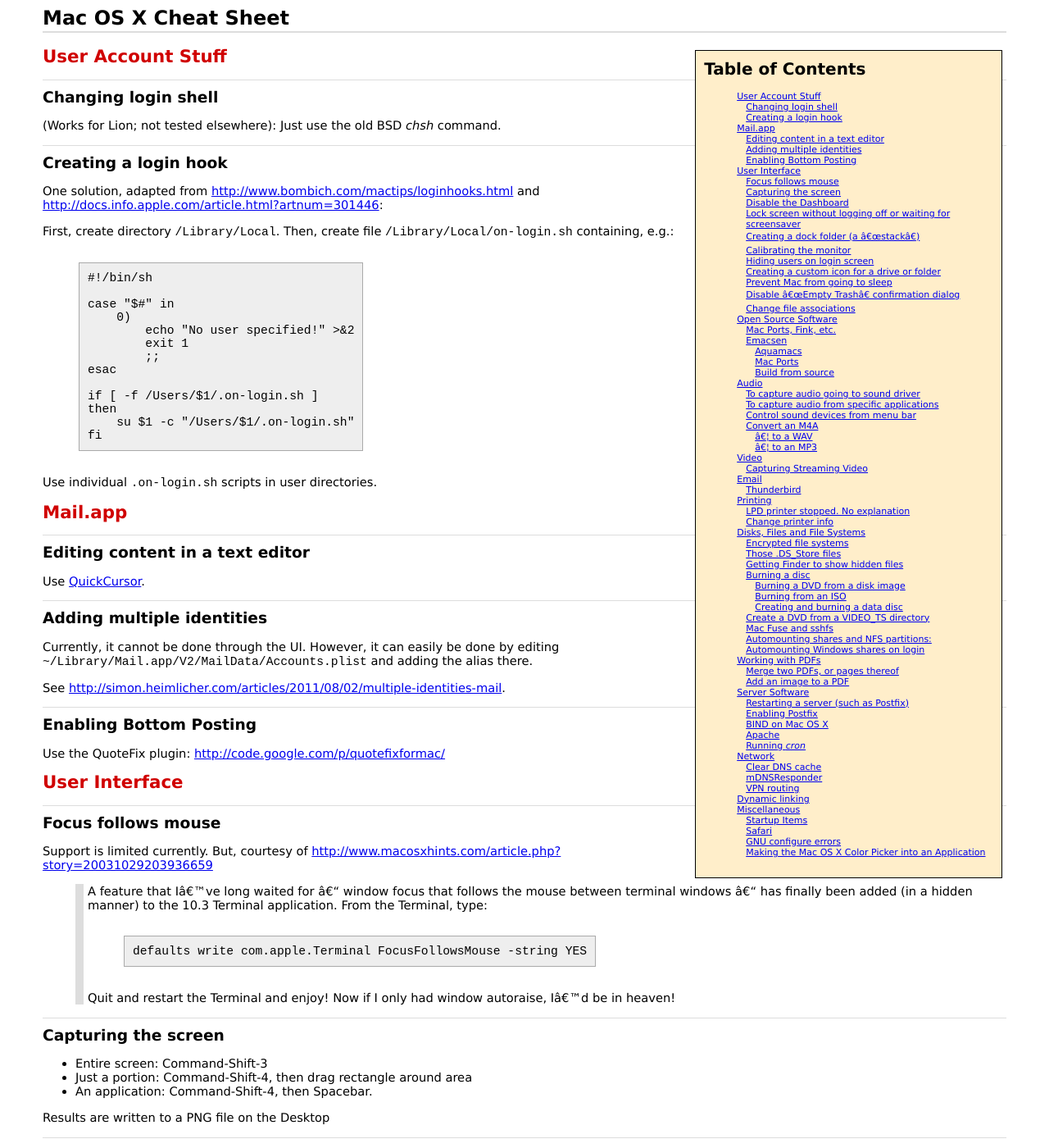
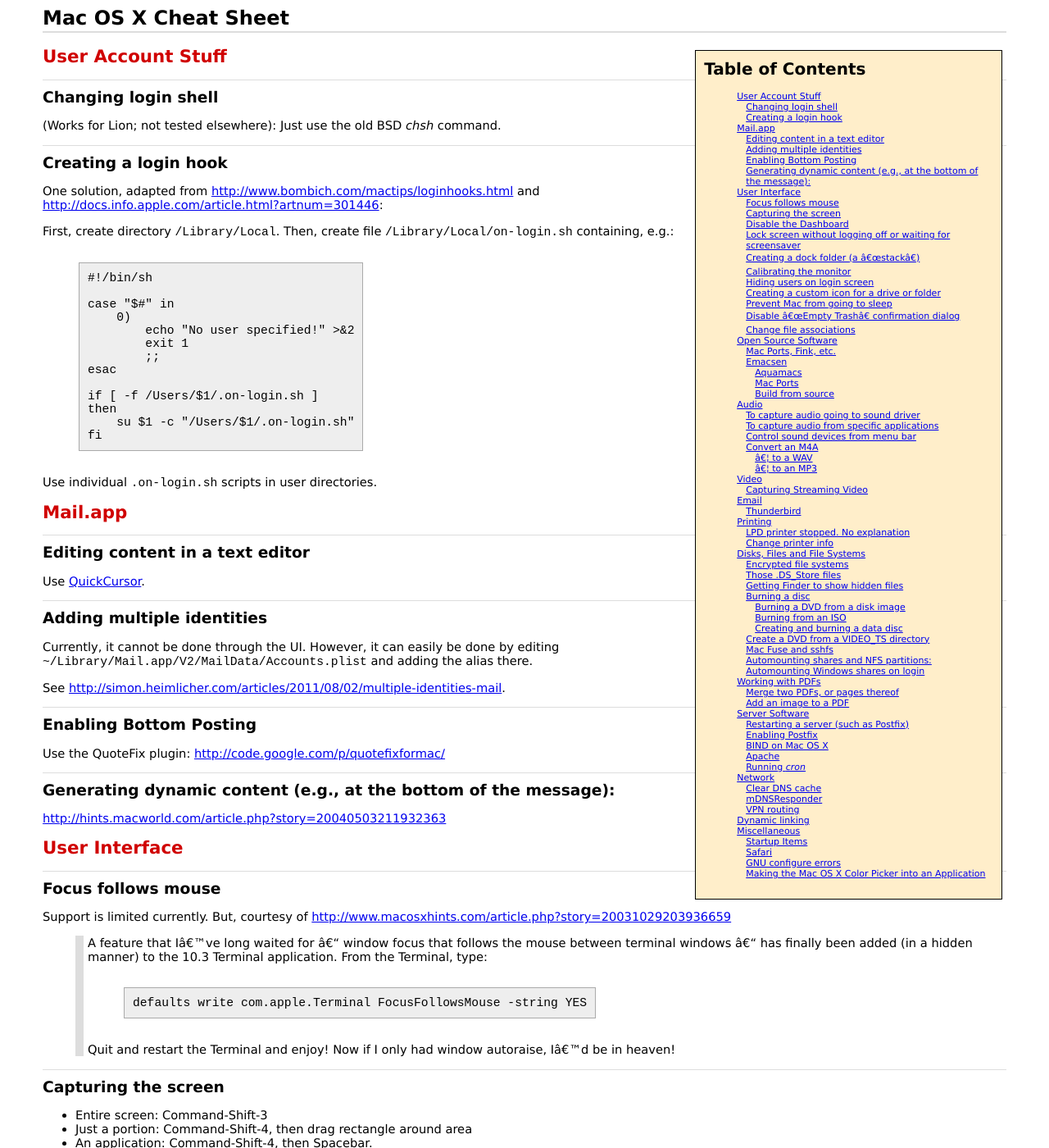
Before and after one commit to bmc/cheat-sheets, a Jekyll site: the page built from mac-os-x.md, in a window 1280 px wide and 1400 px high. Shown: the whole window at 82% size. Built offline with Jekyll 4.4.1, drawn with Linux system fonts in a browser that asks for light colours.

Commit message:
Generating dynamic Mail.app content (e.g., fortune)

```diff
--- a/mac-os-x.md
+++ b/mac-os-x.md
@@ -52,6 +52,10 @@ See <http://simon.heimlicher.com/articles/2011/08/02/multiple-identities-mail>.
 ## Enabling Bottom Posting
 
 Use the QuoteFix plugin: <http://code.google.com/p/quotefixformac/>
+
+## Generating dynamic content (e.g., at the bottom of the message):
+
+<http://hints.macworld.com/article.php?story=20040503211932363>
 
 # User Interface
 
```
